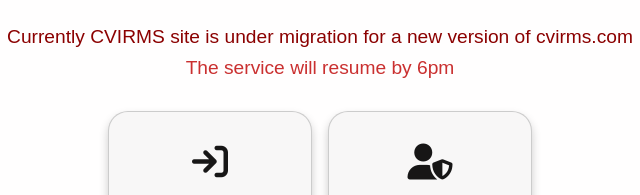
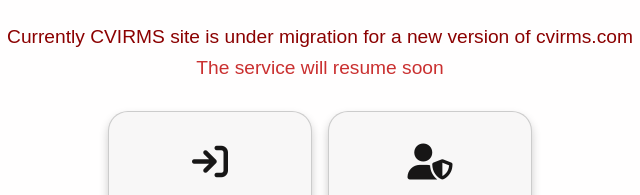
Before and after one commit to notdatkunal/cvirms_redirection, a plain HTML site: page index.html in a window 1280 px wide. Shown: the part 359-554 px from the top of the page, 320-960 px from the left. Drawn offline with nearby package versions, Linux system fonts and the light colour scheme.

Commit message:
Update index.html

```diff
--- a/index.html
+++ b/index.html
@@ -167,7 +167,7 @@
     <b>
         <h2 style="color: darkred; margin-top: 20px;">Currently CVIRMS site is under migration for a new version of cvirms.com </h2>
     </b>
-    <h2>The service will resume by 6pm </h2>
+    <h2>The service will resume soon </h2>
 
 
 
```
